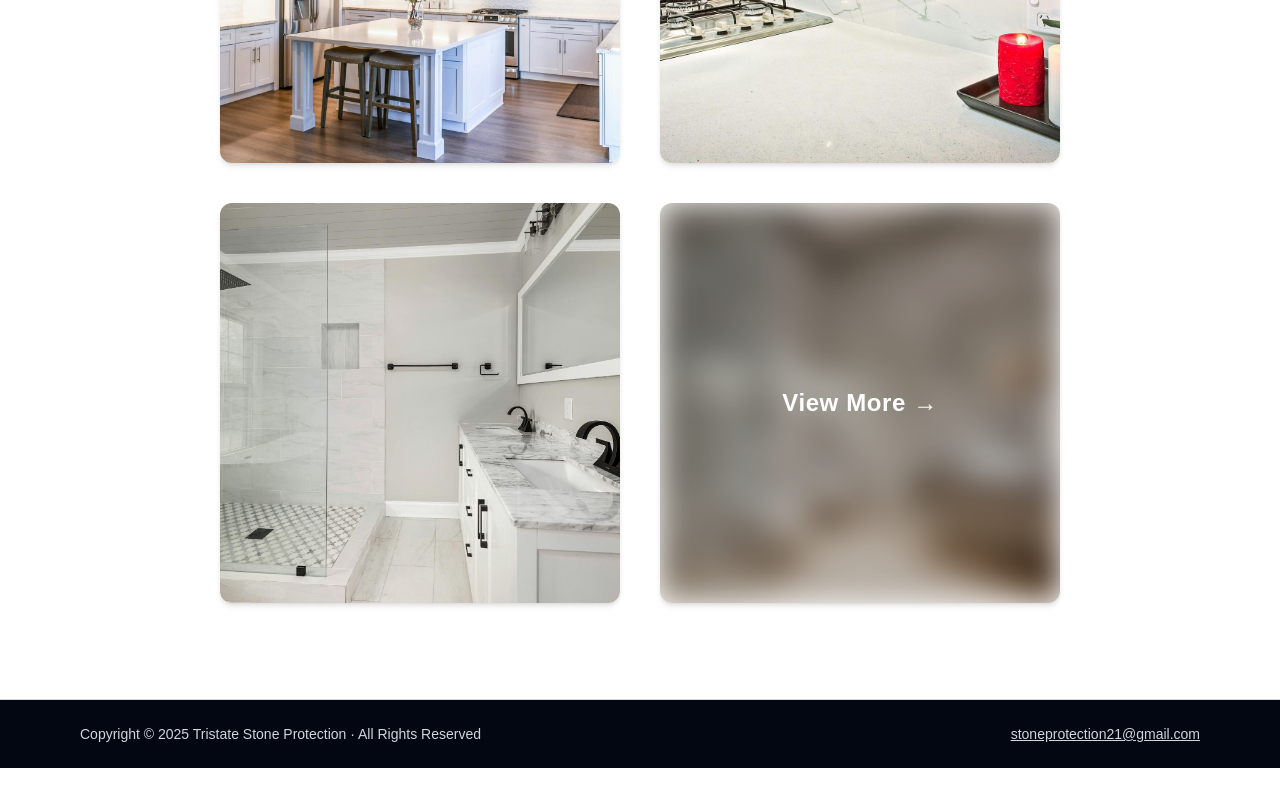
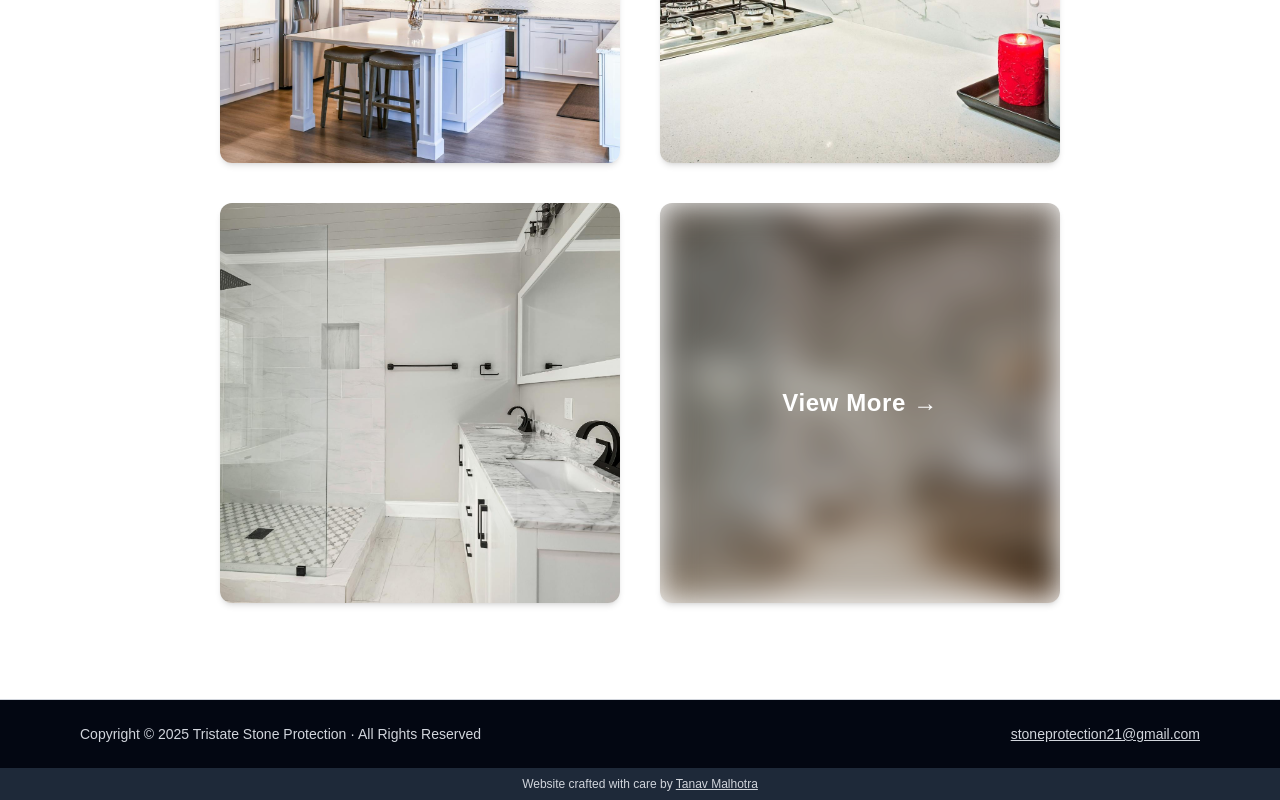
Before and after one commit to tanav-malhotra/stone-protection-pro-website, a Next.js app: page / in a window 1280 px wide. Shown: the part 2723-3523 px from the top of the page. Before the commit the page ends 3491 px from the top, so only its background shows below. Built offline with nearby package versions, Linux system fonts and the light colour scheme.

Commit message:
restore and update footer credit strip; improve text styling and coloring

```diff
--- a/src/components/Layout.tsx
+++ b/src/components/Layout.tsx
@@ -54,16 +54,16 @@ export default function Layout({children}: { children: ReactNode }) {
                 </div>
 
                 {/* optional credit strip for discount */}
-                {/*<div className="py-2 text-center text-xs bg-gray-800 text-gray-500">*/}
-                {/*    Website crafted with care by*/}
-                {/*    <a*/}
-                {/*        href="https://www.linkedin.com/in/tanav-malhotra/"*/}
-                {/*        className="underline hover:text-white"*/}
-                {/*        target="_blank"*/}
-                {/*    >*/}
-                {/*        Tanav Malhotra*/}
-                {/*    </a>*/}
-                {/*</div>*/}
+                <div className="py-2 text-center text-xs bg-gray-800 text-gray-300">
+                    Website crafted with care by {" "}
+                    <a
+                        href="https://www.linkedin.com/in/tanav-malhotra/"
+                        className="underline hover:text-white"
+                        target="_blank"
+                    >
+                        Tanav Malhotra
+                    </a>
+                </div>
             </footer>
         </>
     );
```
